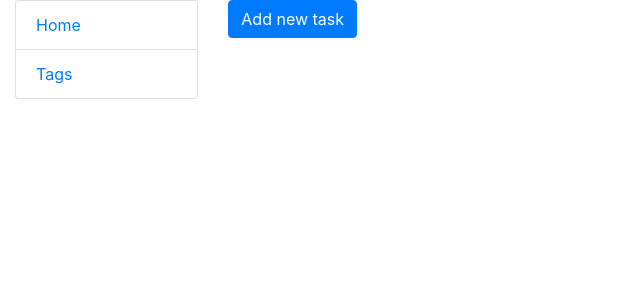
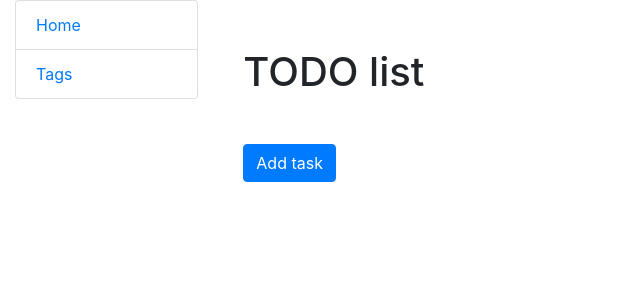
Before and after one commit to CharmNiovi/ToDoList, a Django app: page / in a window 1280 px wide. Shown: the top 300 px of the page, without its empty margins (0-640 px from the left). Run offline with Django 4.2, Linux system fonts and the light colour scheme; data that the repository does not hold is empty.

Commit message:
task_list.html completed

```diff
--- a/templates/todo_list/task_list.html
+++ b/templates/todo_list/task_list.html
@@ -1,31 +1,38 @@
 {% extends 'base.html' %}
 {% block content %}
-  <a class="btn btn-primary" href="{% url 'todo_list:task-create' %}">Add new task</a>
+  <div class="container mt-5">
+    <div class="row">
+      <div class="col-md-9">
+        <h1 class="mb-4">TODO list</h1>
         {% for task in object_list %}
-    <p>
+          <div class="todo-item">
+            <div class="d-flex justify-content-between">
+              <h5>
                 {{ task.content }}
-    </p>
-    <p>
-      {{ task.created_at }}
-    </p>
-    <p>
-      {{ task.deadline }}
-    </p>
-    <p>
                 {% if task.done %}
-      Done
-    <a href="{% url 'todo_list:task-switch-to-undone' task.pk %}" class="btn btn-primary">Undone</a>
+                  <span class="text-success">Done</span>
+                  </h5>
+                  <div>
+                    <a href="{% url 'todo_list:task-switch-to-undone' task.pk %}">
+                      <button class="btn btn-secondary btn-sm">Undo</button>
+                    </a>
+                  </div>
                 {% else %}
-      Undone
-    <a href="{% url 'todo_list:task-switch-to-done' task.pk %}" class="btn btn-primary">Done</a>
+                  <span class="text-danger">Not done</span>
+                  </h5>
+                  <div>
+                    <a href="{% url 'todo_list:task-switch-to-done' task.pk %}">
+                      <button class="btn btn-success btn-sm">Complete</button>
+                    </a>
+                  </div>
                 {% endif %}
-    </p>
-    {% for tag in task.tags.all %}
-      <p>
-      {{ tag }}
-      </p>
+            </div>
+            <p>Created: {{ task.created_at}} <span class="small text-danger">Deadline: {{ task.deadline }}</span></p>
+            <p>Tags: shop <a href="{% url 'todo_list:task-update' task.pk %}" class="ml-2">Update</a> <a href="{% url 'todo_list:task-delete' task.pk %}" class="ml-2">Delete</a></p>
+          </div>
         {% endfor %}
-    <a class="btn btn-primary" href="{% url 'todo_list:task-update' task.pk %}">Update task</a>
-    <a class="btn btn-danger" href="{% url 'todo_list:task-delete' task.pk %}">Delete task</a>
-  {% endfor %}
+        <a class="btn btn-primary mt-4" href="{% url 'todo_list:task-create' %}">Add task</a>
+      </div>
+    </div>
+  </div>
 {% endblock %}
```
Lines whose indentation alone changed are shown as unchanged.
